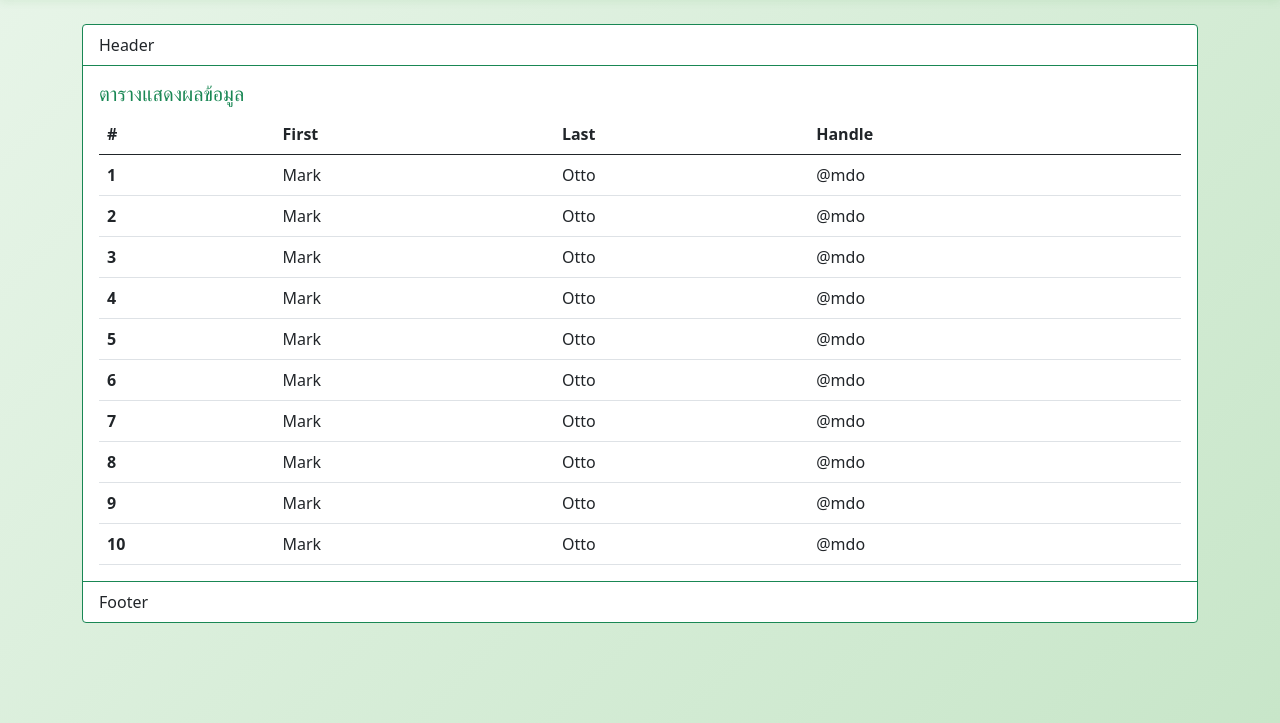
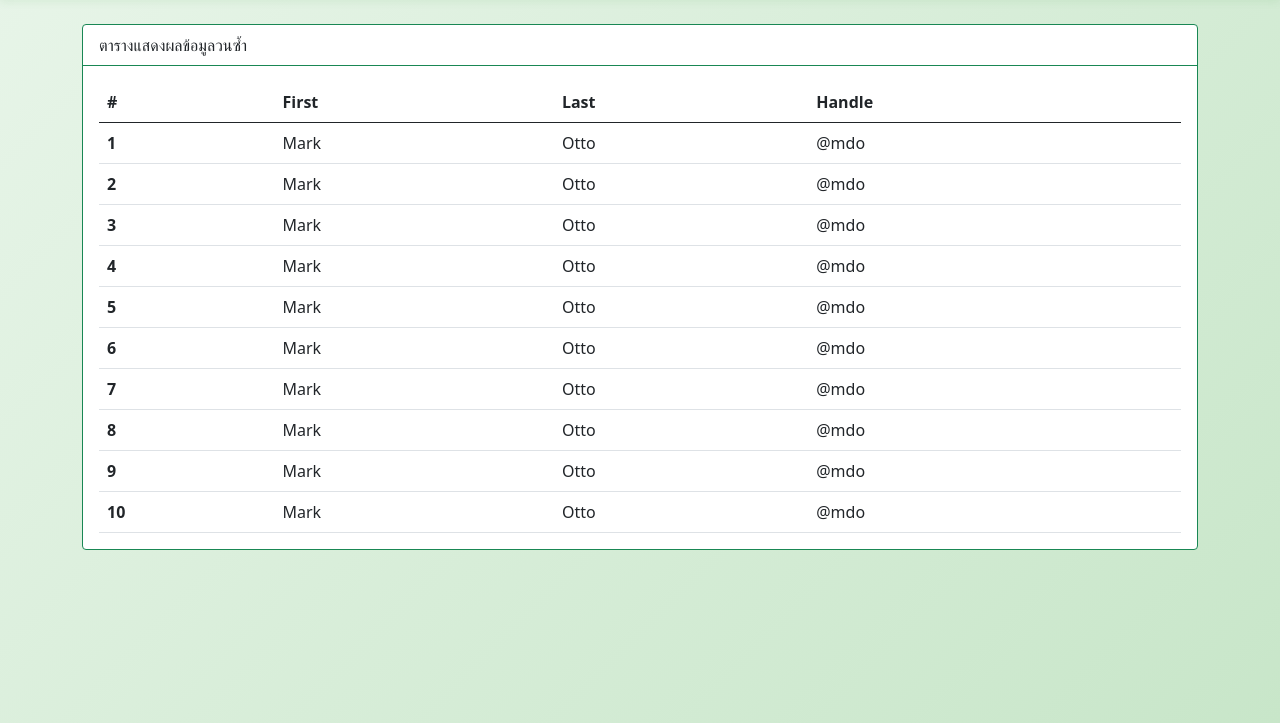
Before and after one commit to Nattapon6712732105/resume, a Django app: page /for/ in a window 1280 px wide. Shown: the part 77-800 px from the top of the page. Run offline with Django 5.2, Linux system fonts and the light colour scheme.

Commit message:
correct for

```diff
--- a/templates/for.html
+++ b/templates/for.html
@@ -2,9 +2,8 @@
 
 {% block content %}
 <div class="card border-success mb-3">
-  <div class="card-header bg-transparent border-success">Header</div>
+  <div class="card-header bg-transparent border-success">ตารางแสดงผลข้อมูลวนซ้ำ</div>
   <div class="card-body text-success">
-    <h5 class="card-title">ตารางแสดงผลข้อมูล</h5>
     <table class="table mb-0">
       <thead>
         <tr>
@@ -25,6 +24,5 @@
         {% endfor %}
     </table>
   </div>
-  <div class="card-footer bg-transparent border-success">Footer</div>
 </div>
 {% endblock %}
--- a/vercel_deploy/view.py
+++ b/vercel_deploy/view.py
@@ -15,4 +15,6 @@ def forpage(request):
     contact = {}
     contact['count'] = list(range(1, 11))
 
+    context = {'message'} = "Welcome to the forpage."
+
     return render(request, 'for.html', context)
```
